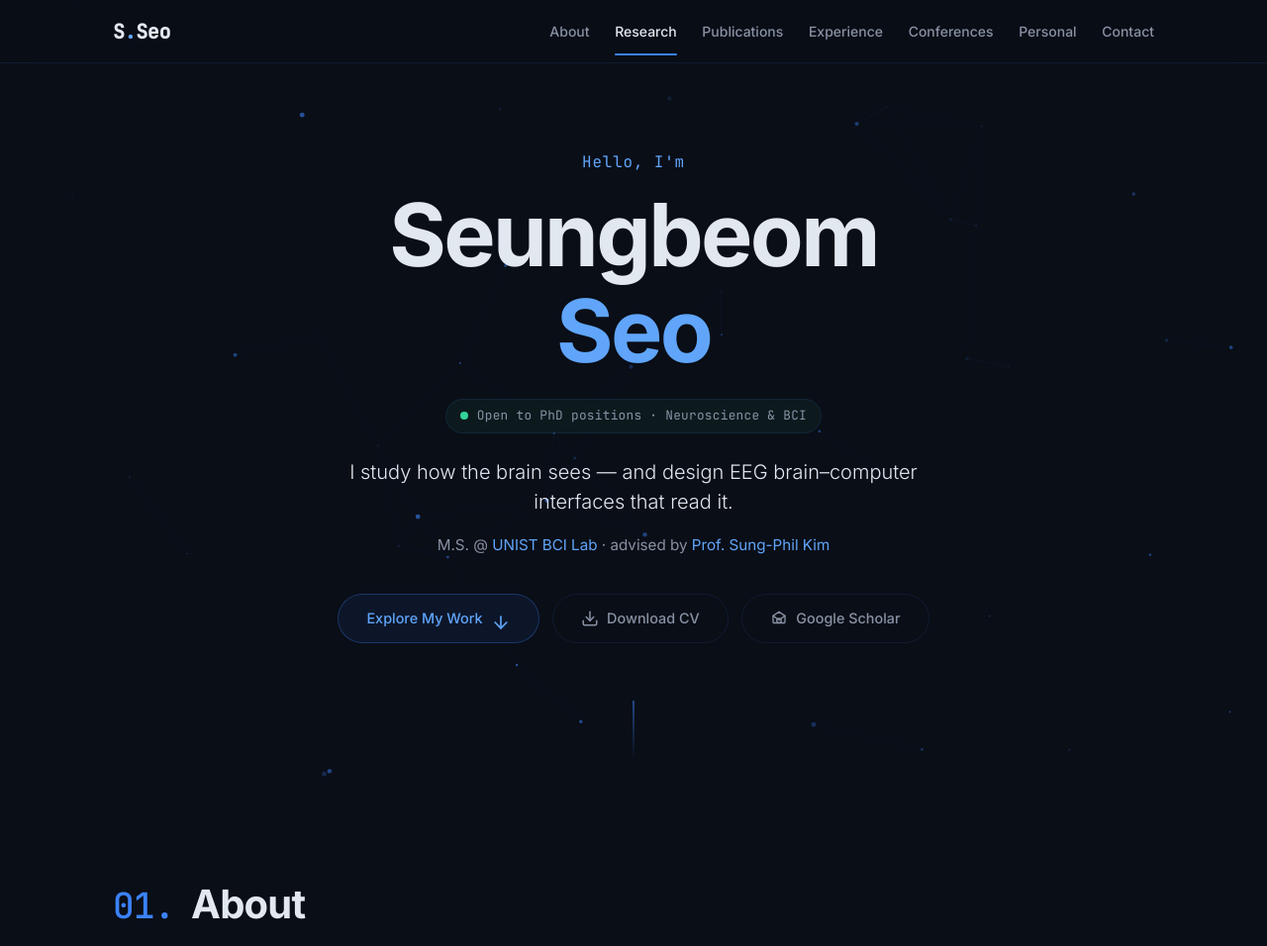
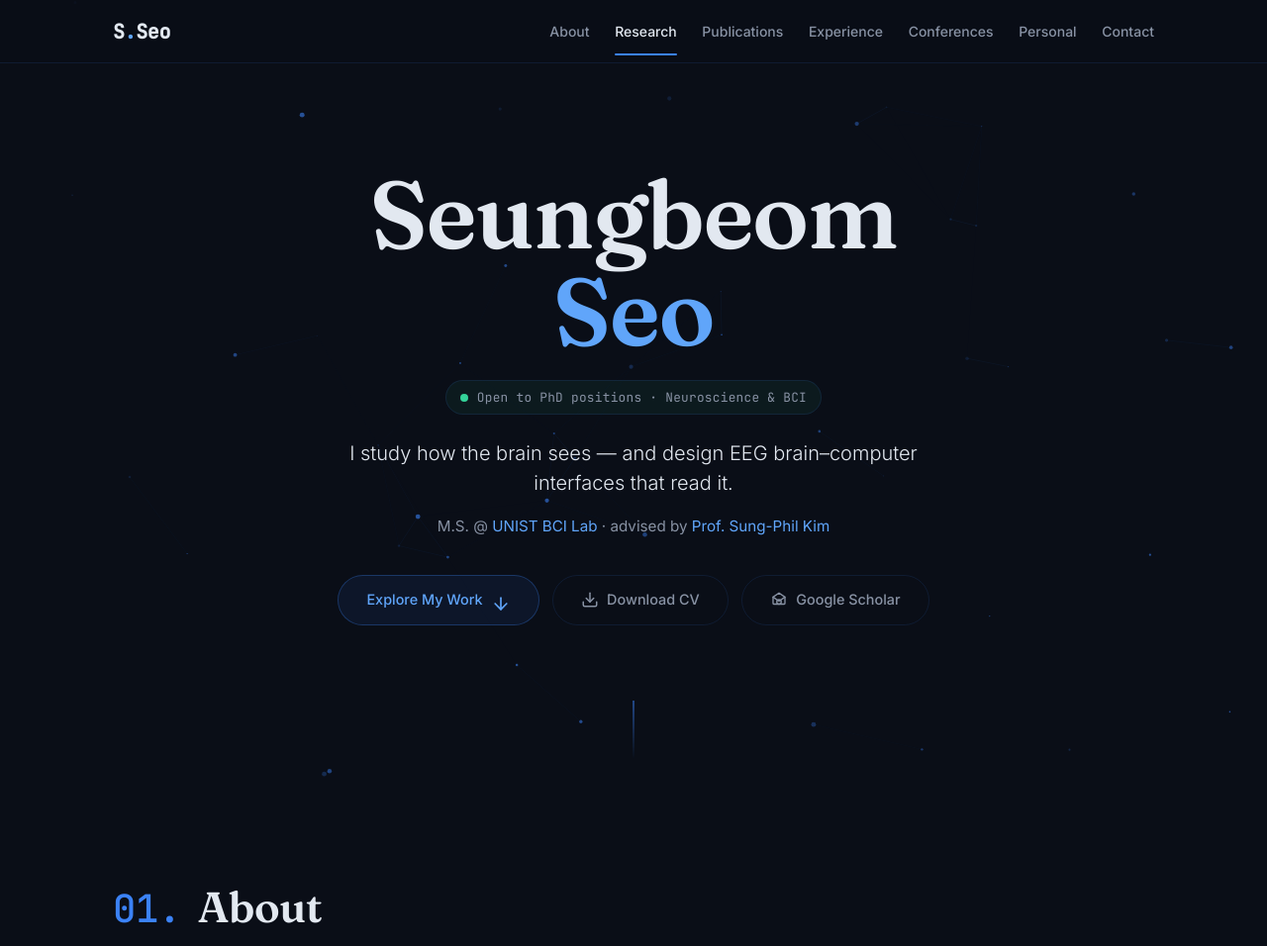
Before and after one commit to ssb3304/ssb3304.github.io, a plain HTML site: page docs/index.html in a window 1280 px wide. Shown: the top 956 px of the page at 99% size. Drawn offline with Linux system fonts and the light colour scheme.

Commit message:
Typography: scholarly serif display to shed the template look
- Introduce Fraunces (an old-style optical serif, the family of scientific/
  journal typesetting) for the hero name and section titles via a --font-display
  token; keep Inter for body and demote JetBrains Mono to data labels
- Remove the mono "Hello, I'm" greeting — a recognizable dev-portfolio signal
- The hero name now reads as an editorial masthead rather than a stock bold sans

Isolated commit: revert just this to keep every fix but restore the old type.

Co-Authored-By: Claude Opus 4.8 <noreply@anthropic.com>
Claude-Session: https://claude.ai/code/session_01LAyw3KxkHX3hphtnJounwC

```diff
--- a/docs/css/style.css
+++ b/docs/css/style.css
@@ -28,6 +28,9 @@
   /* Typography */
   --font-sans: 'Inter', -apple-system, BlinkMacSystemFont, 'Segoe UI', sans-serif;
   --font-mono: 'JetBrains Mono', 'Fira Code', monospace;
+  /* Scholarly display serif — evokes the printed journal page, sheds the
+     stock developer-portfolio look. Used for the hero name and section titles. */
+  --font-display: 'Fraunces', Georgia, 'Times New Roman', serif;
 
   /* Spacing */
   --section-pad: clamp(4rem, 10vh, 7rem);
@@ -290,19 +293,12 @@ ul, ol {
   max-width: 700px;
 }
 
-.hero__greeting {
-  font-family: var(--font-mono);
-  font-size: 1rem;
-  color: var(--accent-bright);
-  margin-bottom: 0.75rem;
-  letter-spacing: 0.05em;
-}
-
 .hero__name {
-  font-size: clamp(2.8rem, 8vw, 5.5rem);
-  font-weight: 700;
-  line-height: 1.1;
-  letter-spacing: -0.03em;
+  font-family: var(--font-display);
+  font-size: clamp(3rem, 8.5vw, 6rem);
+  font-weight: 600;
+  line-height: 1.02;
+  letter-spacing: -0.015em;
   margin-bottom: 1.25rem;
 }
 
@@ -484,10 +480,11 @@ ul, ol {
 }
 
 .section__title {
-  font-size: clamp(1.75rem, 4vw, 2.5rem);
-  font-weight: 700;
+  font-family: var(--font-display);
+  font-size: clamp(1.9rem, 4vw, 2.7rem);
+  font-weight: 600;
   margin-bottom: 2.5rem;
-  letter-spacing: -0.02em;
+  letter-spacing: -0.01em;
 }
 
 .section__number {
--- a/docs/index.html
+++ b/docs/index.html
@@ -40,7 +40,7 @@
 
   <link rel="preconnect" href="https://fonts.googleapis.com">
   <link rel="preconnect" href="https://fonts.gstatic.com" crossorigin>
-  <link href="https://fonts.googleapis.com/css2?family=Inter:wght@300;400;500;600;700&family=JetBrains+Mono:wght@400;500&display=swap" rel="stylesheet">
+  <link href="https://fonts.googleapis.com/css2?family=Fraunces:ital,opsz,wght@0,9..144,500;0,9..144,600;0,9..144,700;1,9..144,500&family=Inter:wght@300;400;500;600;700&family=JetBrains+Mono:wght@400;500&display=swap" rel="stylesheet">
   <link rel="stylesheet" href="css/style.css">
 
   <script type="application/ld+json">
@@ -105,7 +105,6 @@
   <!-- Hero -->
   <section class="hero" id="hero">
     <div class="hero__content">
-      <p class="hero__greeting reveal">Hello, I'm</p>
       <h1 class="hero__name reveal">
         <span class="hero__name-line">Seungbeom</span>
         <span class="hero__name-line accent">Seo</span>
```
